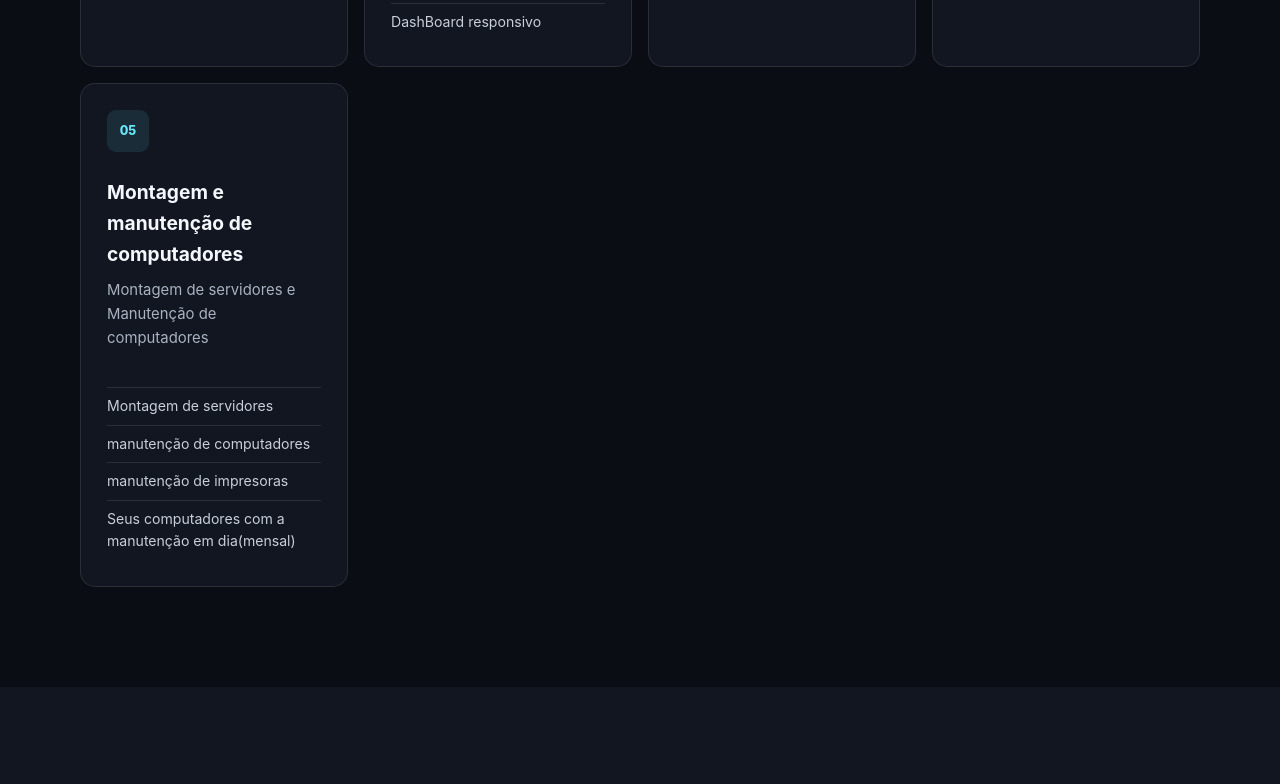
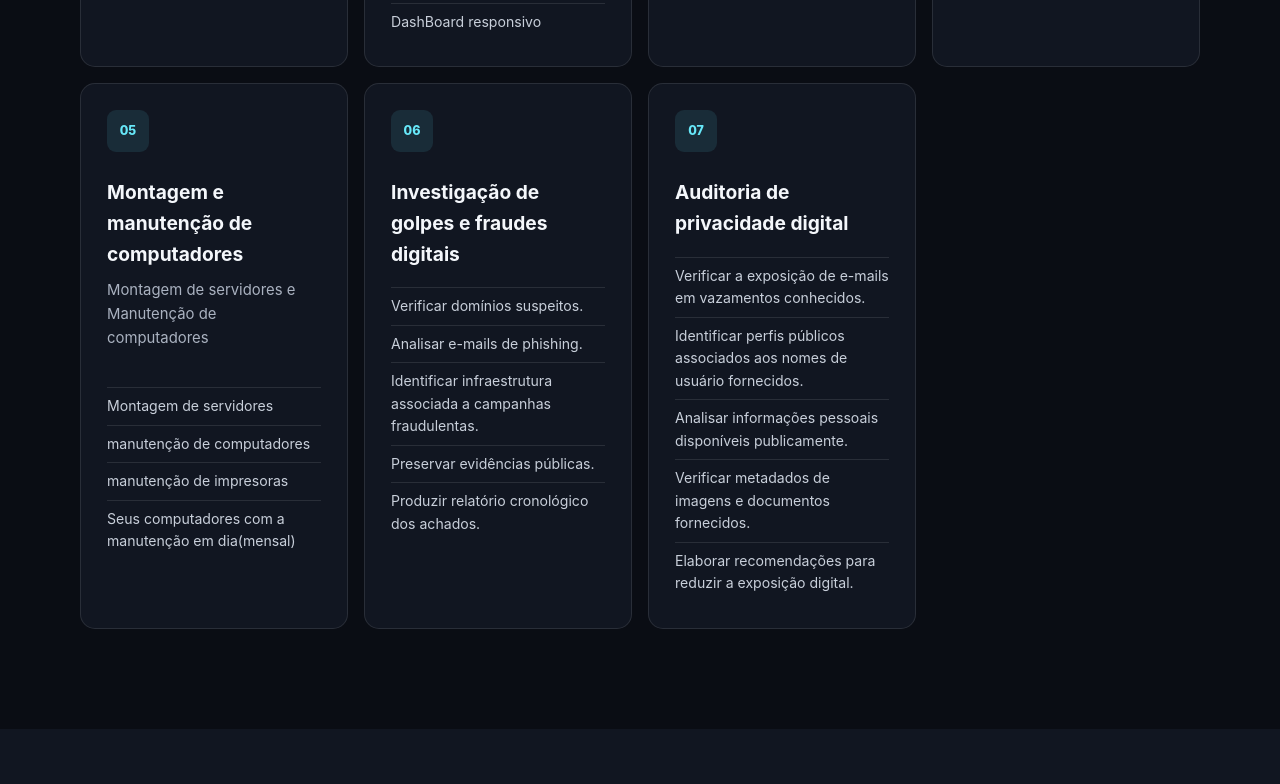
Before and after one commit to nicolastluizetti/Landing-page, a plain HTML site: page index.html in a window 1280 px wide. Shown: the part 1493-2277 px from the top of the page. Drawn offline with Linux system fonts and the light colour scheme.

Commit message:
Add service cards for fraud investigation and privacy audit
Added new service cards for digital fraud investigation and privacy audit.

```diff
--- a/index.html
+++ b/index.html
@@ -123,6 +123,30 @@
             </ul>
           </article>
 
+            <article class="service-card">
+            <div class="icon">06</div>
+            <h3>Investigação de golpes e fraudes digitais</h3>
+            <ul>
+              <li>Verificar domínios suspeitos.</li>
+              <li>Analisar e-mails de phishing.</li>
+              <li>Identificar infraestrutura associada a campanhas fraudulentas.</li>
+              <li>Preservar evidências públicas.</li>
+              <li>Produzir relatório cronológico dos achados.</li>
+            </ul>
+          </article>
+
+          <article class="service-card">
+            <div class="icon">07</div>
+              <h3>Auditoria de privacidade digital</h3>
+                <ul>
+                  <li>Verificar a exposição de e-mails em vazamentos conhecidos.</li>
+                  <li>Identificar perfis públicos associados aos nomes de usuário fornecidos.</li>
+                  <li>Analisar informações pessoais disponíveis publicamente.</li>
+                  <li>Verificar metadados de imagens e documentos fornecidos.</li>
+                  <li>Elaborar recomendações para reduzir a exposição digital.</li>
+                  </ul>
+          </article>
+
         </div>
 
 
```
